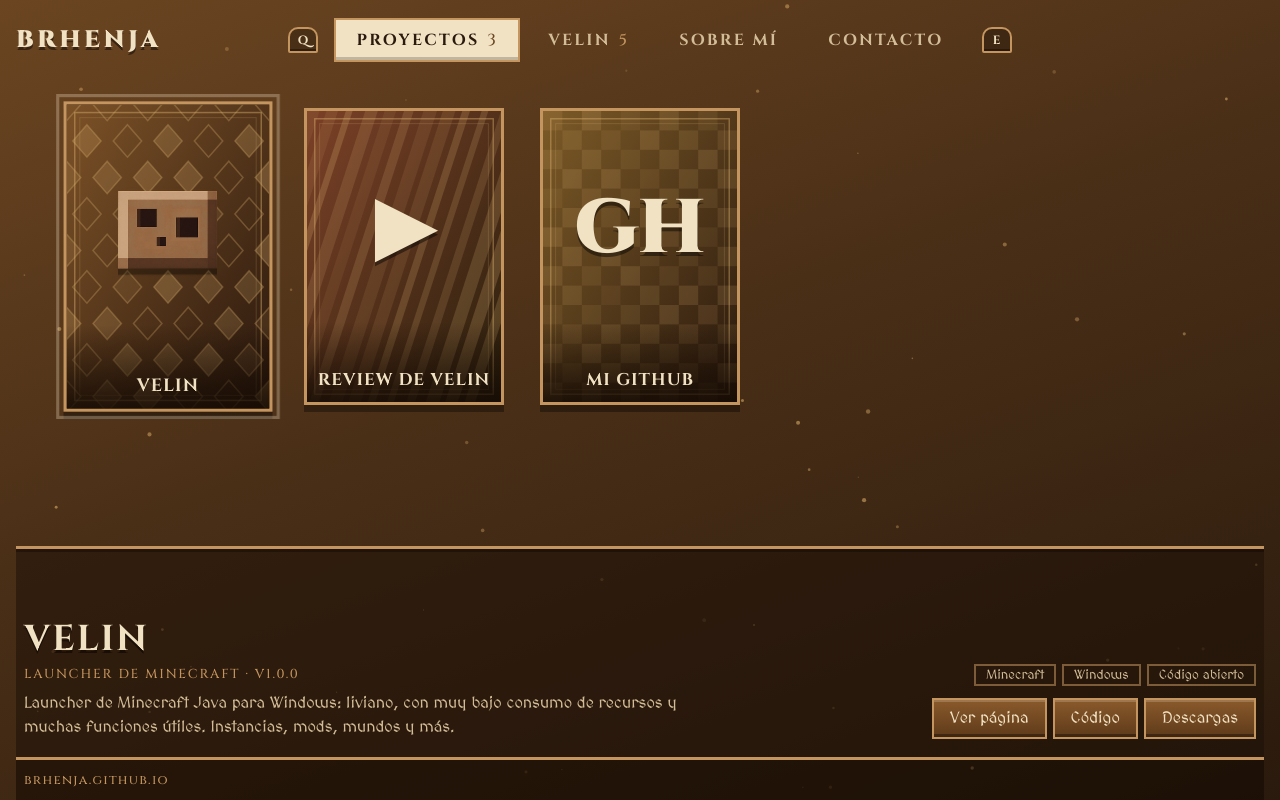
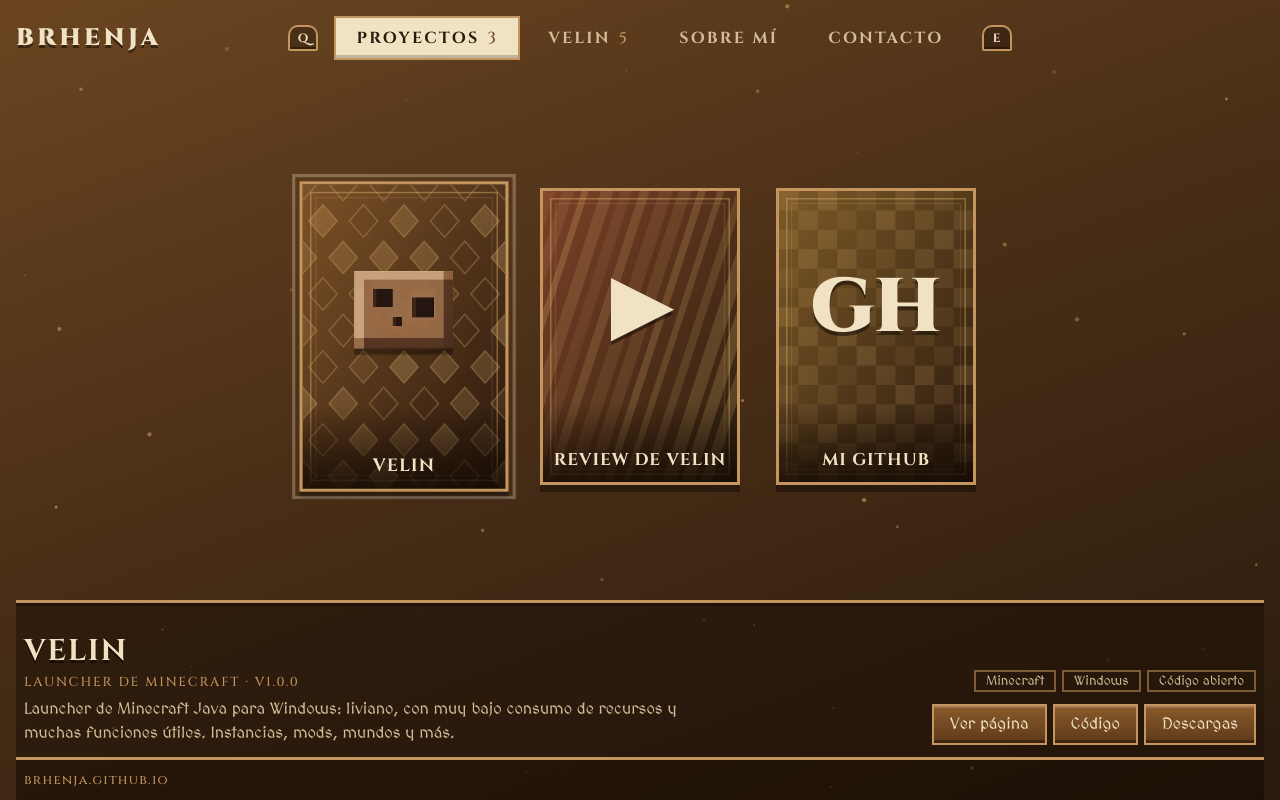
Before and after one commit to Brhenja/brhenja.github.io, a plain HTML site: page index.html in a window 1280 px wide. Drawn offline with Linux system fonts and the light colour scheme.

Commit message:
Add files via upload

```diff
--- a/index.html
+++ b/index.html
@@ -37,7 +37,7 @@ body {
 }
 
 /* ---------- Categorías ---------- */
-.nav { display: flex; flex-wrap: wrap; align-items: center; gap: 8px 24px; padding-block: 14px; }
+.nav { display: flex; flex-wrap: wrap; align-items: center; gap: 8px 24px; padding-block: 12px; }
 .brand { font: 900 24px/1 var(--display); letter-spacing: .14em; text-transform: uppercase; text-shadow: 0 3px 0 rgba(0, 0, 0, .45); white-space: nowrap; }
 .center { flex: 1 1 auto; min-width: 0; display: flex; align-items: center; justify-content: center; gap: 12px; padding-right: 150px; }
 .pills { display: flex; gap: 6px; overflow-x: auto; scrollbar-width: none; min-width: 0; padding: 4px; }
@@ -62,9 +62,9 @@ body {
 button.keycap:hover { background: rgba(196, 149, 95, .3); }
 
 /* ---------- Escenario ---------- */
-.stage { overflow: auto; min-height: 0; scrollbar-width: none; padding: 28px 8px 36px; }
+.stage { overflow: auto; min-height: 0; scrollbar-width: none; padding: 24px 8px 28px; display: grid; align-content: safe center; }
 .stage::-webkit-scrollbar { display: none; }
-.games { position: relative; display: grid; gap: 36px; justify-content: center; grid-template-columns: repeat(auto-fill, minmax(150px, 200px)); }
+.games { --cw: clamp(120px, calc((100vh - 340px) * .667), 200px); position: relative; display: grid; gap: 36px; justify-content: center; grid-template-columns: repeat(auto-fit, var(--cw)); }
 .box {
   position: relative; display: block; aspect-ratio: 2 / 3; color: inherit; text-decoration: none; outline: none; cursor: pointer;
   border: 3px solid var(--tan); background: var(--bg-mid);
@@ -74,7 +74,7 @@ button.keycap:hover { background: rgba(196, 149, 95, .3); }
 .box .art svg { position: absolute; inset: 0; width: 100%; height: 100%; display: block; }
 .box .glyph {
   position: absolute; inset: 0 0 56px; display: grid; place-items: center;
-  font: 900 76px/1 var(--display); color: var(--cream); text-shadow: 0 4px 0 rgba(0, 0, 0, .45);
+  font: 900 calc(var(--cw) * .38)/1 var(--display); color: var(--cream); text-shadow: 0 4px 0 rgba(0, 0, 0, .45);
 }
 .box .icon { position: absolute; left: 50%; top: 42%; width: 62%; transform: translate(-50%, -50%); image-rendering: pixelated; filter: drop-shadow(0 6px 0 rgba(0, 0, 0, .35)); }
 .box .title {
@@ -92,12 +92,12 @@ button.keycap:hover { background: rgba(196, 149, 95, .3); }
 /* ---------- Detalle ---------- */
 .spot {
   display: flex; flex-wrap: wrap; align-items: flex-end; justify-content: space-between; gap: 14px 28px;
-  padding: 20px 8px 18px; border-top: 3px solid var(--tan); background: var(--ink); box-shadow: inset 0 3px 0 rgba(0, 0, 0, .3);
+  padding: 14px 8px 12px; border-top: 3px solid var(--tan); background: var(--ink); box-shadow: inset 0 3px 0 rgba(0, 0, 0, .3);
 }
 .spot .info { min-width: 0; flex: 1 1 380px; }
-.spot h2 { margin: 0; font: 700 36px/1.05 var(--display); letter-spacing: .05em; text-transform: uppercase; text-shadow: 0 3px 0 rgba(0, 0, 0, .45); text-wrap: balance; }
+.spot h2 { margin: 0; font: 700 30px/1.05 var(--display); letter-spacing: .05em; text-transform: uppercase; text-shadow: 0 3px 0 rgba(0, 0, 0, .45); text-wrap: balance; }
 .spot .meta { margin-top: 6px; font: 500 13px var(--display); letter-spacing: .14em; text-transform: uppercase; color: var(--tan); }
-.spot p { margin: 8px 0 0; max-width: 66ch; color: var(--dim); font-size: 16px; line-height: 1.5; }
+.spot p { margin: 6px 0 0; max-width: 66ch; color: var(--dim); font-size: 16px; line-height: 1.5; }
 .spot .side { display: flex; flex-direction: column; align-items: flex-end; gap: 12px; min-width: 0; }
 .chips, .actions { display: flex; flex-wrap: wrap; gap: 6px; justify-content: flex-end; }
 .chip { font: 400 13px var(--body); padding: 2px 10px; border: 2px solid rgba(196, 149, 95, .55); color: var(--dim); }
@@ -109,7 +109,7 @@ button.keycap:hover { background: rgba(196, 149, 95, .3); }
 .btn:hover { background: linear-gradient(180deg, #a06b35, #6e4521); }
 .btn:active { transform: translateY(2px); }
 .btn:focus-visible { outline: 3px solid var(--cream); outline-offset: 3px; }
-@media (min-width: 701px) { .spot { min-height: 170px; } }
+@media (min-width: 701px) { .spot { min-height: 128px; } }
 
 /* ---------- Atajos ---------- */
 .bar {
```
